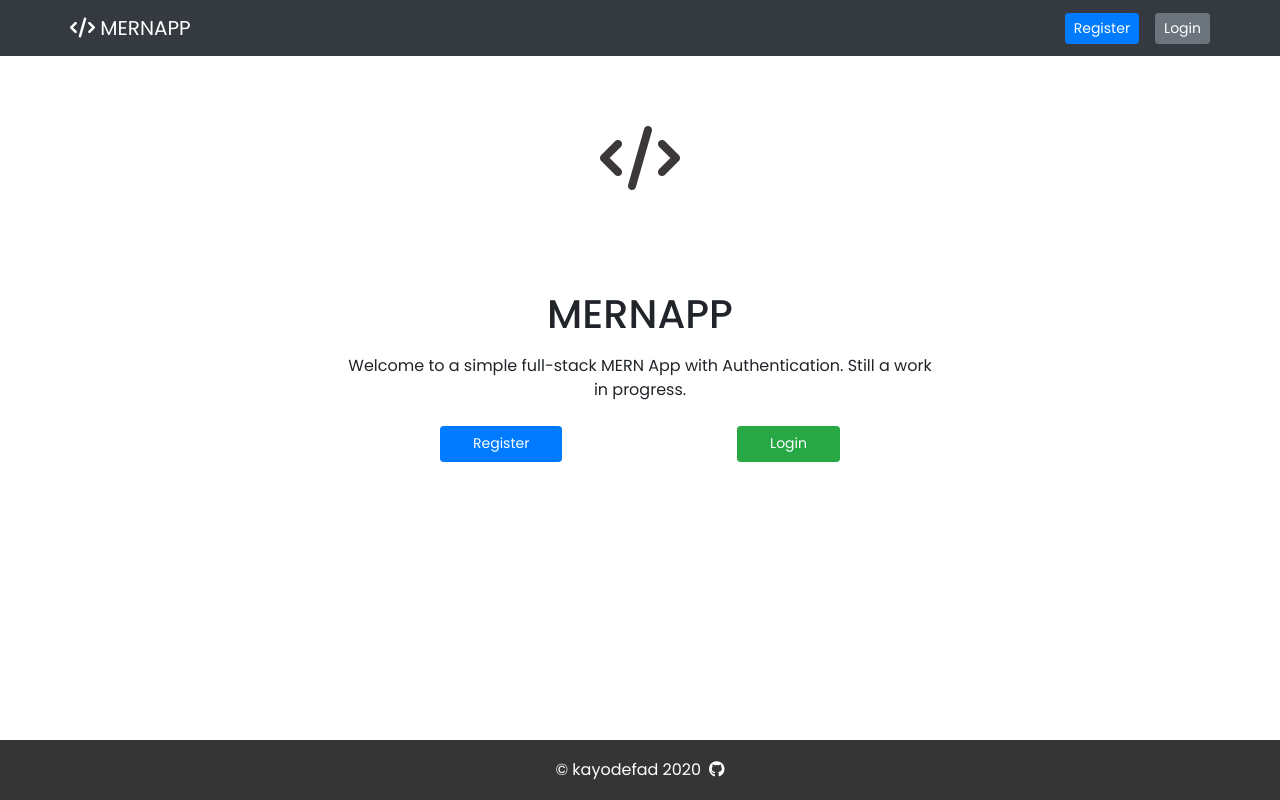
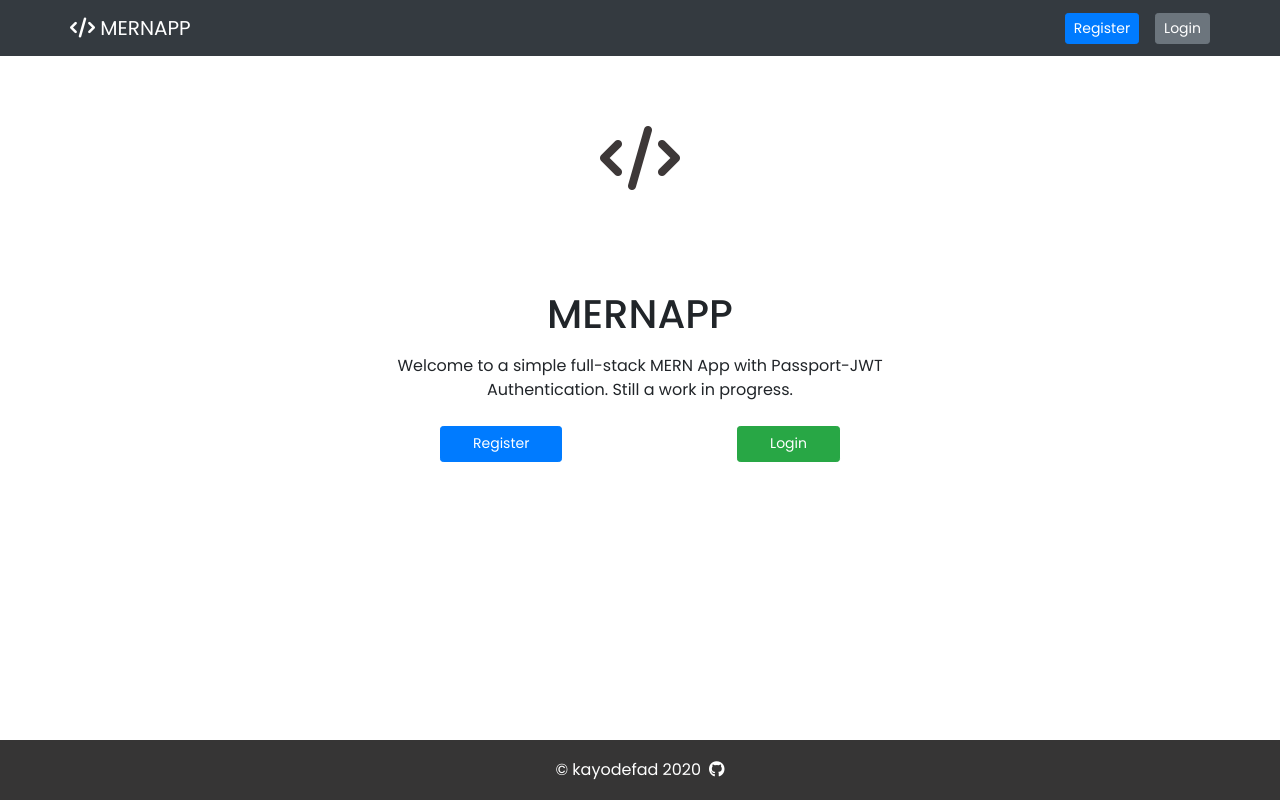
Before and after one commit to kayodefad/mern-app, a React (Create React App) app in the folder client/: page / in a window 1280 px wide. Built offline with nearby package versions, Linux system fonts and the light colour scheme.

Commit message:
Little edit to landing page

```diff
--- a/client/src/components/landing/landing.component.jsx
+++ b/client/src/components/landing/landing.component.jsx
@@ -20,8 +20,8 @@ const Landing = ({ user, history }) => {
       <div>
         <h1>MERNAPP</h1>
         <p>
-          Welcome to a simple full-stack MERN App with Authentication. Still a
-          work in progress.
+          Welcome to a simple full-stack MERN App with Passport-JWT
+          Authentication. Still a work in progress.
         </p>
         <div className="signin-signup">
           <Link to="/register">
```
